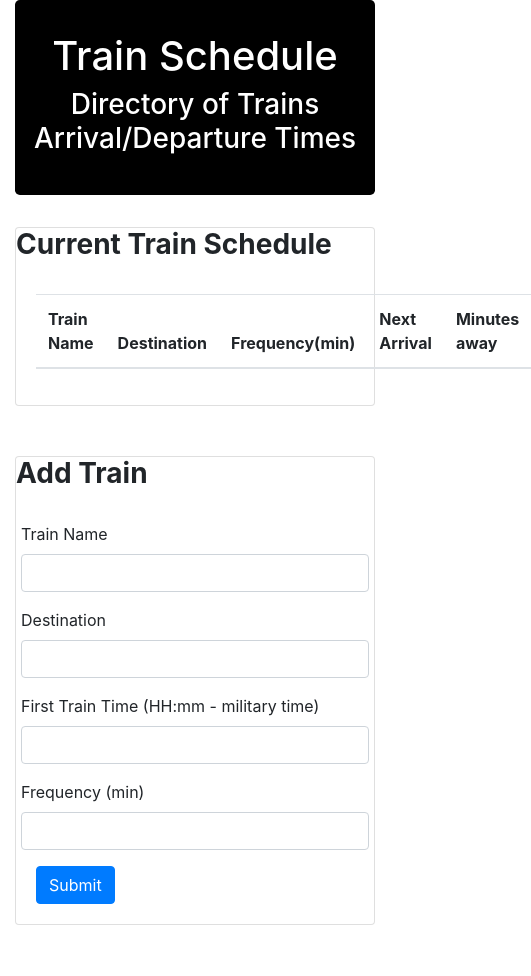
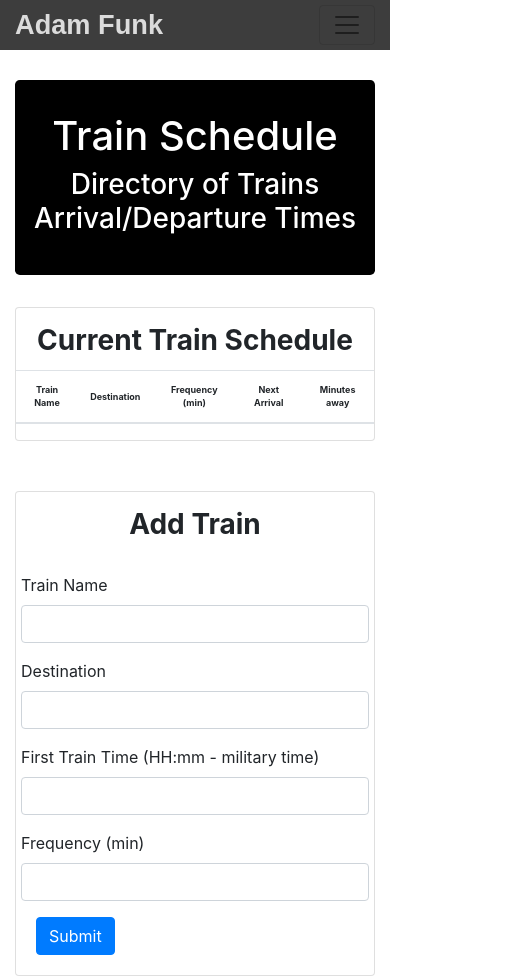
Before and after one commit to funkaj/Train-scheduler, a plain HTML site: page index.html in a window 390 px wide. Shown: the whole page, 531 px wide, since content can reach past the window. Before the commit the page ends 925 px from the top, so only its background shows below. Drawn offline with nearby package versions, Linux system fonts and the light colour scheme; no server answers.

Commit message:
added mobile first

```diff
--- /dev/null
+++ b/assets/css/reset.css
@@ -0,0 +1,48 @@
+/* http://meyerweb.com/eric/tools/css/reset/
+   v2.0 | 20110126
+   License: none (public domain)
+*/
+
+html, body, div, span, applet, object, iframe,
+h1, h2, h3, h4, h5, h6, p, blockquote, pre,
+a, abbr, acronym, address, big, cite, code,
+del, dfn, em, img, ins, kbd, q, s, samp,
+small, strike, strong, sub, sup, tt, var,
+b, u, i, center,
+dl, dt, dd, ol, ul, li,
+fieldset, form, label, legend,
+table, caption, tbody, tfoot, thead, tr, th, td,
+article, aside, canvas, details, embed,
+figure, figcaption, footer, header, hgroup,
+menu, nav, output, ruby, section, summary,
+time, mark, audio, video {
+	margin: 0;
+	padding: 0;
+	border: 0;
+	font-size: 100%;
+	font: inherit;
+	vertical-align: baseline;
+}
+/* HTML5 display-role reset for older browsers */
+article, aside, details, figcaption, figure,
+footer, header, hgroup, menu, nav, section {
+	display: block;
+}
+body {
+	line-height: 1;
+}
+ol, ul {
+	list-style: none;
+}
+blockquote, q {
+	quotes: none;
+}
+blockquote:before, blockquote:after,
+q:before, q:after {
+	content: '';
+	content: none;
+}
+table {
+	border-collapse: collapse;
+	border-spacing: 0;
+}
--- a/assets/css/styles.css
+++ b/assets/css/styles.css
@@ -0,0 +1,65 @@
+
+/* ---- nav-bar ---- */
+.card-primary .card-body {
+    padding: 0px;
+}
+.table thead th {
+    font-weight: bold;
+    font-size: xx-small;
+    vertical-align: middle;
+    text-align: center;
+}
+.table td {
+    font-weight: bold;
+    font-size: xx-small;
+    vertical-align: middle;
+    text-align: center;
+}
+.card-title {
+    padding-top: 1rem;
+    text-align: center;
+    vertical-align: center;
+}
+#masthead {
+    position: static;
+    z-index: 99;
+    width: 100%;
+    overflow: auto;
+    color: rgb(218, 218, 218);
+    background-color: rgb(61, 61, 61);
+}
+
+#navbarNav {
+    justify-content: flex-end;
+}
+
+.navbar-light .navbar-nav .nav-link {
+    color: rgb(214, 214, 214);
+}
+
+.navbar {
+    padding: 0px;
+}
+
+nav a {
+    display: inline-block;
+    margin-left: 15px;
+    line-height: 18px;
+    text-decoration: none;
+}
+
+#logo {
+    float: left;
+    height: 50px;
+    font-family: Arial, Helvetica, sans-serif;
+    font-size: 1.7rem;
+    font-weight: 700;
+    line-height: 40px;
+    text-align: center;
+    color: rgb(219, 219, 219);
+    margin-left: 0px;
+}
+
+.jumbotron {
+    margin-top: 30px;
+}
--- a/assets/javascript/app.js
+++ b/assets/javascript/app.js
@@ -66,6 +66,7 @@ database.ref().on("child_added", function (childSnapshot) {
 
     $("#train-table > tbody").append("<tr><td>" + newTrainName + "</td><td>" + newDestination + "</td><td>" + newFrequency + "</td><td>" + nxtArr + "</td><td>" + minAway + "</td></tr>");
 
-}), function(objectError){
+  }),
+  function (objectError) {
     console.log('Failed ' + objectError)
   }
--- a/index.html
+++ b/index.html
@@ -5,11 +5,39 @@
 <head>
 
     <meta charset="UTF-8">
+    <meta http-equiv="X-UA-Compatible" content="IE=edge">
     <title>Train Schedule</title>
-    <link rel="stylesheet" href="https://maxcdn.bootstrapcdn.com/bootstrap/4.0.0/css/bootstrap.min.css">
+    <meta name="viewport" content="width=device-width, initial-scale=1">
+    <link rel="stylesheet" type="text/css" media="screen" href="assets/css/reset.css" />
+    <link rel="stylesheet" href="https://stackpath.bootstrapcdn.com/bootstrap/4.1.1/css/bootstrap.min.css" integrity="sha384-WskhaSGFgHYWDcbwN70/dfYBj47jz9qbsMId/iRN3ewGhXQFZCSftd1LZCfmhktB"
+    crossorigin="anonymous">
     <link rel="stylesheet" href="assets/css/styles.css">
 </head>
 
+<header id='masthead'>
+        <div class="container">
+          <nav class="navbar navbar-expand-sm navbar-light">
+            <a class="navbar-brand" id='logo' href="index.html">Adam Funk</a>
+            <button class="navbar-toggler" type="button" data-toggle="collapse" data-target="#navbarNav" aria-controls="navbarNav" aria-expanded="false"
+              aria-label="Toggle navigation">
+              <span class="navbar-toggler-icon"></span>
+            </button>
+            <div class="collapse navbar-collapse" id="navbarNav">
+              <ul class="navbar-nav">
+                <li class="nav-item">
+                  <a class="nav-link" href="https://funkaj.github.io/Bootstrap-Portfolio/" style='border-left: 0px;'>About</a>
+                </li>
+                <li class="nav-item">
+                  <a class="nav-link" href="https://funkaj.github.io/Bootstrap-Portfolio/portfolio.html">Portfolio</a>
+                </li>
+                <li class="nav-item">
+                  <a class="nav-link" href="https://funkaj.github.io/Bootstrap-Portfolio/contact.html">Contact</a>
+                </li>
+              </ul>
+            </div>
+          </nav>
+        </div>
+      </header>
 <body>
     <div class="container">
         <div class="jumbotron" style="background-color: black; color: white; width:100%;">
@@ -31,7 +59,7 @@
                                 <tr>
                                     <th>Train Name</th>
                                     <th>Destination</th>
-                                    <th>Frequency(min)</th>
+                                    <th>Frequency (min)</th>
                                     <th>Next Arrival</th>
                                     <th>Minutes away</th>
                                 </tr>
@@ -49,7 +77,7 @@
                             <strong>Add Train</strong>
                         </h3>
                     </div>
-                    <div class="card-body">
+                    <div class="card-body" style='padding: 1.25rem'>
                         <form>
                             <div class="form-group row">
                                 <label for="train-input">Train Name</label>
@@ -76,7 +104,6 @@
     </div>
     </div>
 </div>
-</body>
 <script src="https://code.jquery.com/jquery-3.3.1.slim.min.js" integrity="sha384-q8i/X+965DzO0rT7abK41JStQIAqVgRVzpbzo5smXKp4YfRvH+8abtTE1Pi6jizo"
     crossorigin="anonymous"></script>
 <script src="https://cdn.jsdelivr.net/momentjs/2.12.0/moment.min.js"></script>
@@ -86,4 +113,5 @@
     crossorigin="anonymous"></script>
 <script src="https://www.gstatic.com/firebasejs/5.1.0/firebase.js"></script>
 <script src="assets/javascript/app.js"></script>
+</body>
 </html>
```
Lines whose indentation alone changed are shown as unchanged.
